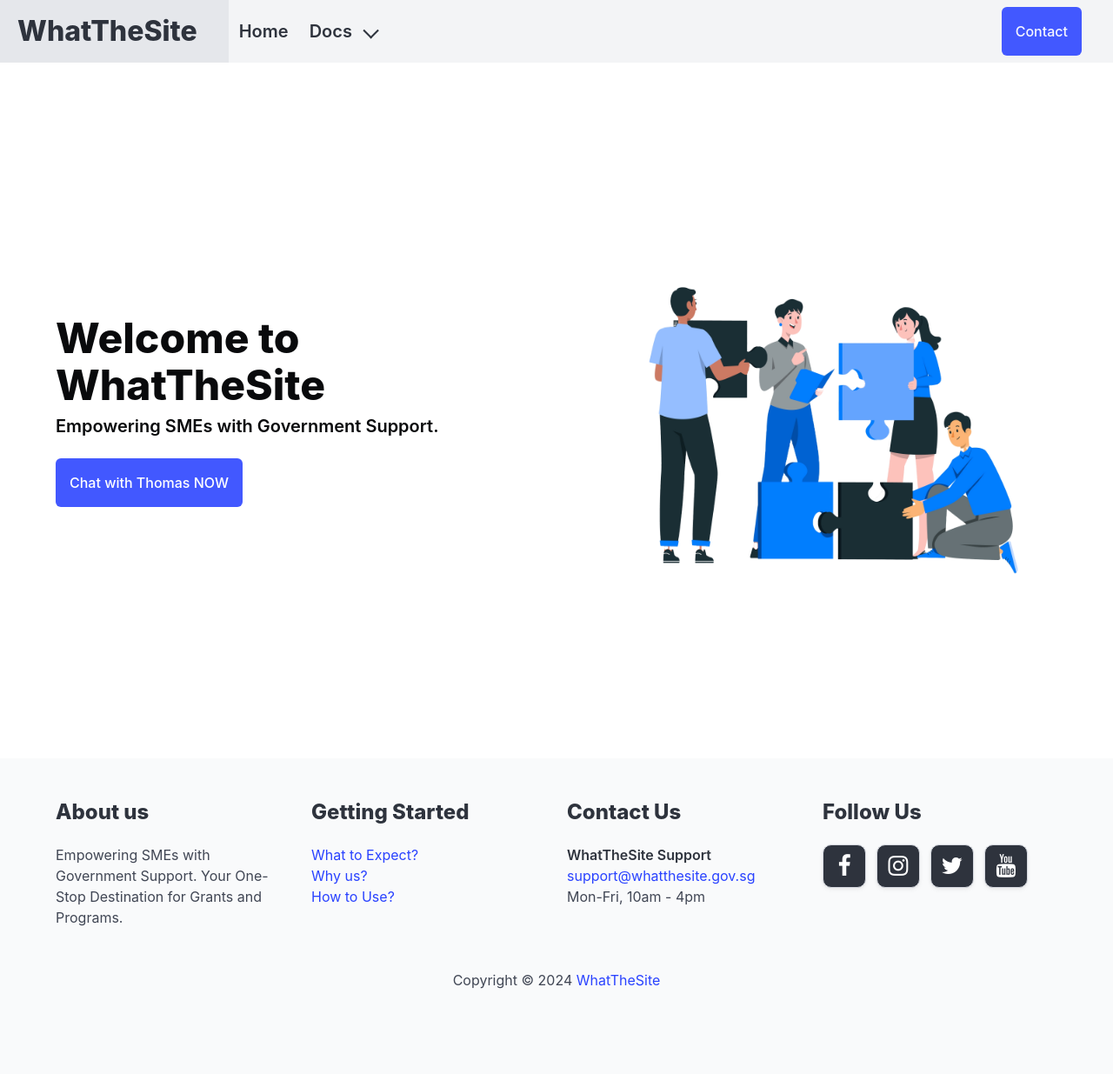
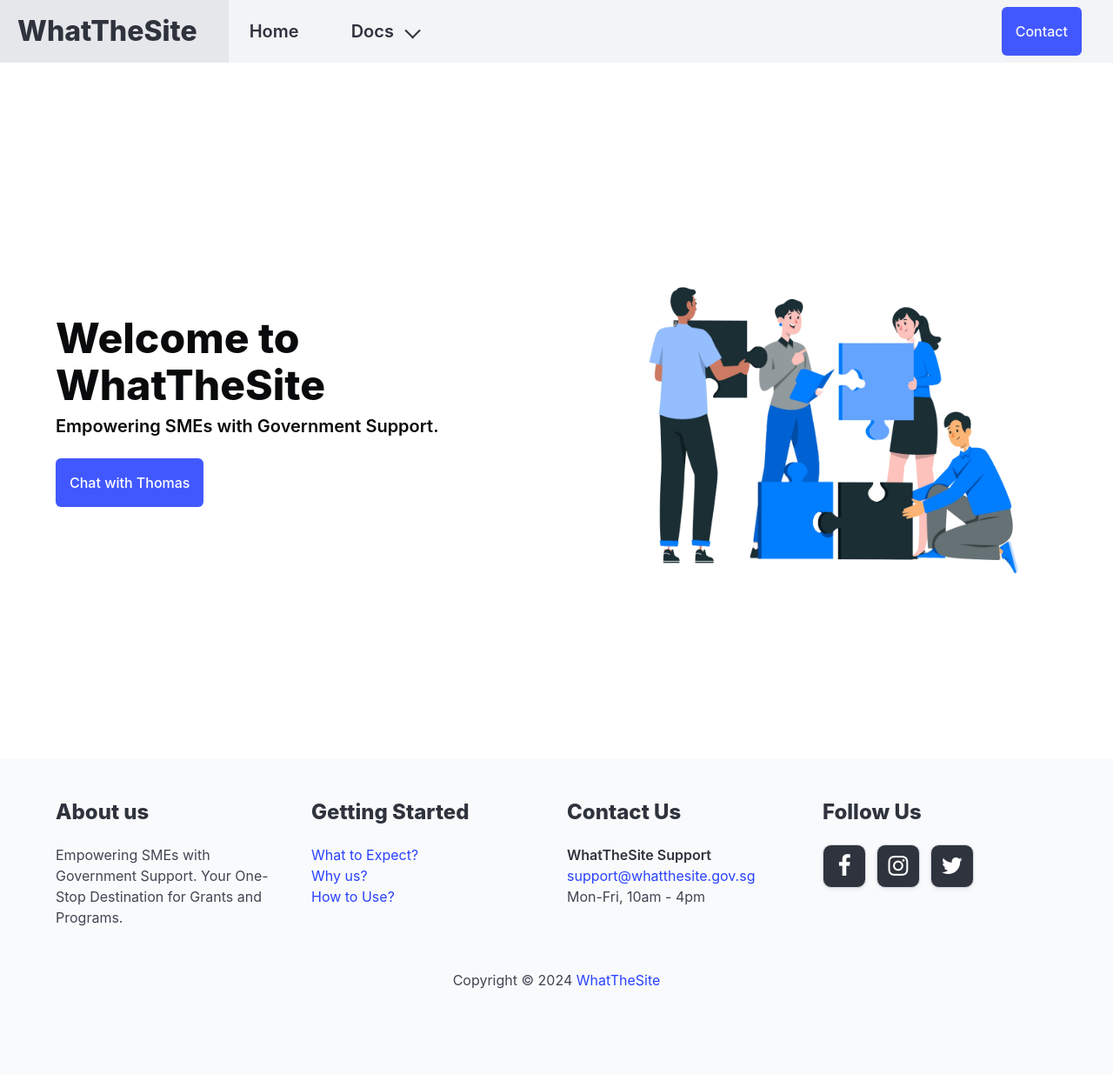
Before and after one commit to GalenLovesCheese/HackOMania, a Flask app: page / in a window 1280 px wide. Shown: the whole page at 87% size. Run offline with Flask 3, Linux system fonts and the light colour scheme.

Commit message:
Feat: Completed landing page, with no FAQ

```diff
--- a/app/templates/index.html
+++ b/app/templates/index.html
@@ -27,8 +27,8 @@
 
     <div id="navbarExampleTransparentExample" class="navbar-menu">
         <div class="navbar-start">
-            <a class="navbar-item is-size-5 has-text-weight-semibold" href=""> Home </a>
-            <div class="navbar-item has-dropdown is-hoverable">
+            <a class="navbar-item is-size-5 has-text-weight-semibold px-5" href=""> Home </a>
+            <div class="navbar-item has-dropdown is-hoverable px-5">
                 <a class="navbar-link is-size-5 has-text-weight-semibold"> Docs </a>
                 <div class="navbar-dropdown is-boxed is-background-grey-lighter is-light">
                     <a class="navbar-item is-background-grey-lighter is-color-grey-darker "
@@ -56,7 +56,7 @@
                 <div class="field is-grouped">
                     <p class="control">
                         <a class="bd-tw-button button mr-5 p-4 px-4 is-link"
-                            href="https://twitter.com/intent/tweet?text=Bulma: a modern CSS framework based on Flexbox&amp;hashtags=bulmaio&amp;url=https://bulma.io&amp;via=jgthms">
+                            href="mailto:support@whatthesite.gov.sg">
                             <span> Contact </span>
                         </a>
                     </p>
@@ -81,7 +81,7 @@
                       <h2 class="subtitle has-text-weight-semibold">
                         Empowering SMEs with Government Support.
                       </h2>
-                      <a href="./chat.html" class="button is-primary p-4 has-text-white is-link">Chat with Thomas NOW</a>
+                      <a href="./chat.html" class="button is-primary p-4 has-text-white is-link">Chat with Thomas</a>
                     </div>
                     <div class="">
                       <figure class="image is-pulled-right">
@@ -142,11 +142,6 @@
                     <i class="fa fa-twitter fa-lg"></i>
                   </span>
                         </a>
-                        <a class="button is-medium is-youtube is-inverted is-black-social">
-                  <span class="icon">
-                    <i class="fa fa-youtube fa-lg"></i>
-                  </span>
-                        </a>
                     </div>
                 </div>
             </div>
```
